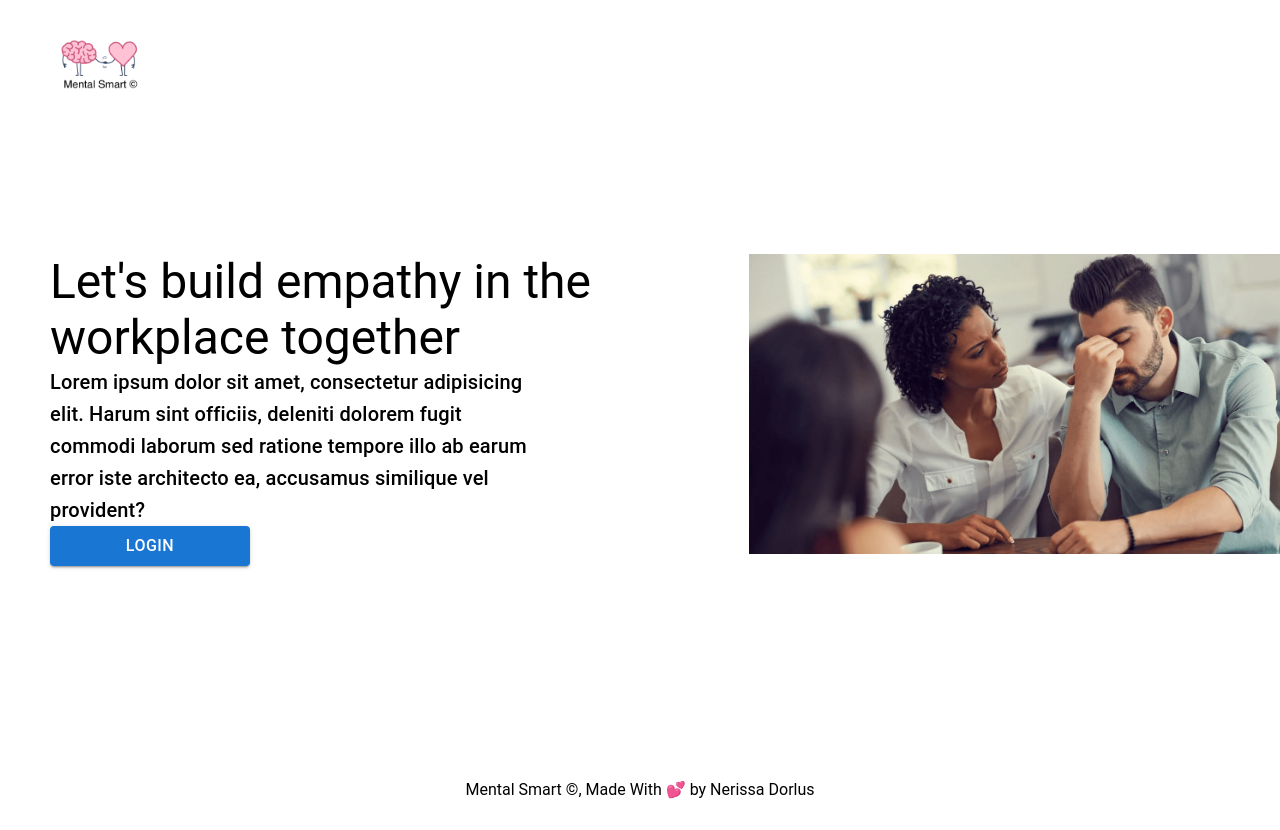
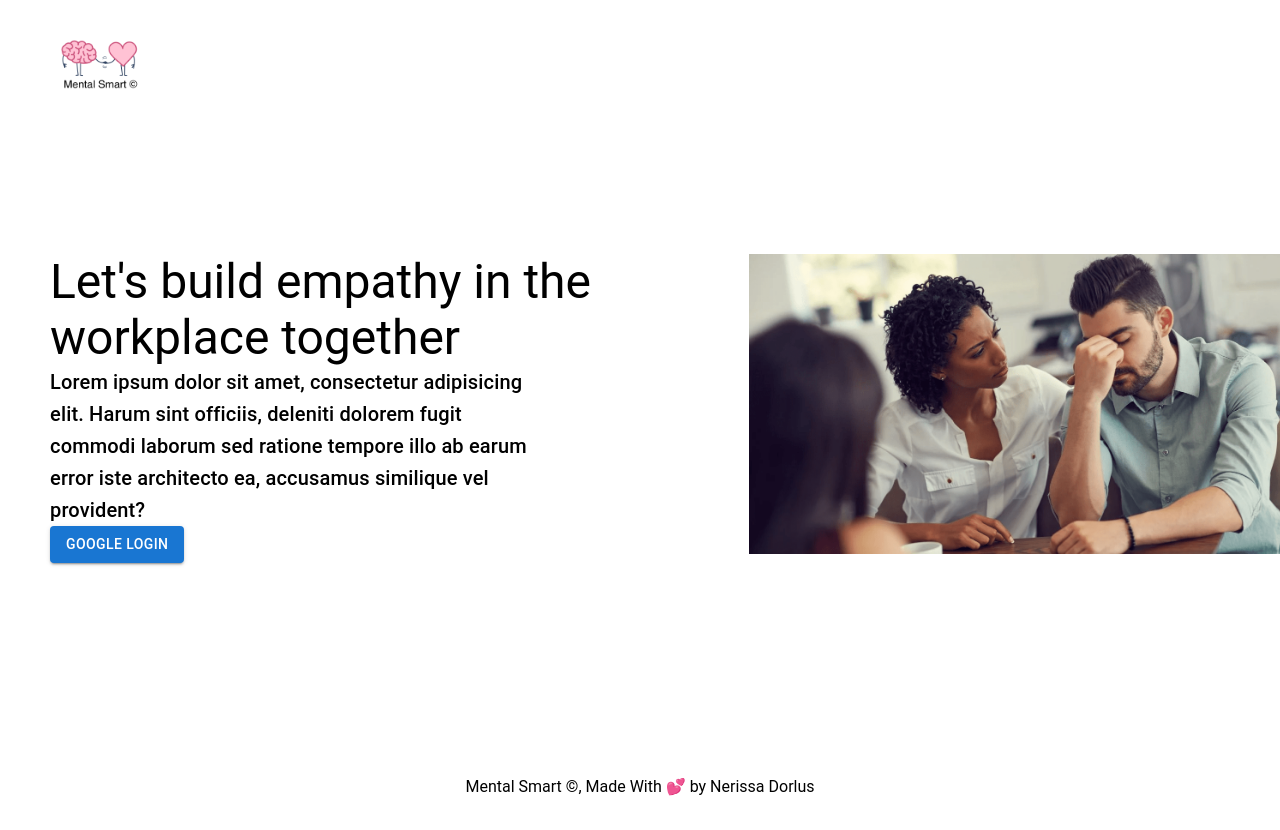
Before and after one commit to NerissaDorlus/mental-smart-frontend, a React (Create React App) app: page / in a window 1280 px wide. Shown: the top 830 px of the page. Built offline with nearby package versions, Linux system fonts and the light colour scheme; no server answers.

Commit message:
added google auth and login button to landing page

```diff
--- a/src/components/AddJournal.jsx
+++ b/src/components/AddJournal.jsx
@@ -8,8 +8,6 @@ import { useState } from "react";
 import Radio from "@mui/material/Radio";
 import RadioGroup from "@mui/material/RadioGroup";
 import FormControlLabel from "@mui/material/FormControlLabel";
-// import FormControl from "@mui/material/FormControl";
-// import FormLabel from "@mui/material/FormLabel";
 import { useNavigate } from "react-router-dom";
 import { Button, Grid } from "@mui/material";
 import SendIcon from '@mui/icons-material/Send';
@@ -77,9 +75,7 @@ const AddJournal = () => {
             />
             {console.log(feeling)}
           </Grid>
-        {/* </div> */}
 
-        {/* <FormControl> */}
         <p className="talkTo">Want to talk about it?</p>
         <RadioGroup
           row
@@ -91,23 +87,21 @@ const AddJournal = () => {
         >
           <FormControlLabel value="No" control={<Radio />} label="No" />
           <FormControlLabel
-            value="to HR"
+            value="to Manager"
             control={<Radio />}
             label="to Manager"
           />
           <FormControlLabel
             value="to HR"
             control={<Radio />}
-            label="to Manager"
+            label="to HR"
           />
           {console.log(willTalkTo)}
         </RadioGroup>
-        {/* </FormControl>  */}
         <Grid container className="submit">
           <Grid item xs={5}>
           </Grid>
           <Grid item xs={2}>
-            {/* <Item> */}
               <Button
                 onClick={() => handleSubmit()}
                 variant="contained"
@@ -115,7 +109,6 @@ const AddJournal = () => {
               >
                 Submit Journal
               </Button>
-            {/* </Item> */}
           </Grid>
           <Grid item xs={5}>
             {/* <Item>xs=8</Item> */}
--- a/src/components/Landing.jsx
+++ b/src/components/Landing.jsx
@@ -1,9 +1,11 @@
-import { Button, Grid, Typography } from "@mui/material";
+import {Grid, Typography } from "@mui/material";
 import  empathy from "../assets/empathy.png"
 import { Box } from "@mui/system";
 import Footer from "../common/Footer";
 import logo1 from "../assets/logo1.png"
 import "../styles/landing.css"
+import LoginButton from "../components/LoginButton";
+
 
 const Landing = () => {
 
@@ -22,14 +24,15 @@ const Landing = () => {
 
             </Typography>
             <div>
-            <Button
+            <LoginButton />
+            {/* <Button
               className="login-btn"
               variant="contained"
               color="primary"
               sx={{ width: '200px', fontSize: '16px' }}
             >
               Login
-            </Button>
+            </Button> */}
             </div>
           </Grid>
           <Grid item xs={12} md={5}>
--- /dev/null
+++ b/src/components/LoginButton.jsx
@@ -0,0 +1,42 @@
+import app from "../secret/secret.js"
+import {getAuth, GoogleAuthProvider, signInWithPopup} from "firebase/auth";
+import { UserContext } from "../context/ContextProvider.jsx";
+import { useNavigate } from "react-router-dom";
+import { useContext } from "react";
+import { Button } from "@mui/material";
+// import { initializeApp } from "firebase/app";
+
+
+const connectAuth = () => {
+    // const app = initializeApp(firebaseConfig);
+    return getAuth(app);
+}
+
+const LoginButton = () => {
+    const navigate = useNavigate();
+
+    const {setUser} = useContext(UserContext)
+
+
+    function handleGoogleLogin() {
+
+        const auth = connectAuth();
+        const provider = new GoogleAuthProvider();
+
+        signInWithPopup(auth, provider)
+        .then((res) => {
+            setUser(res.user);
+            navigate("/add-journal");
+        })
+        .catch(console.error)
+    }
+
+    return(
+
+        <Button variant="contained" onClick={handleGoogleLogin} >Google Login</Button>
+
+    )
+
+}
+
+export default LoginButton;
--- a/src/components/TeamView.jsx
+++ b/src/components/TeamView.jsx
@@ -58,10 +58,6 @@ const TeamView = () => {
            </Container>
          )}
                <Button variant="contained" onClick={() => navigate("/add-journal")}>Return to journal</Button>
-
-          {/* <button type="button" variant="contained" onClick={() => navigate("/add-journal")}>
-        Add Journal
-      </button>     */}
       <Footer  />
        </>
      );
--- a/src/components/UserJournals.jsx
+++ b/src/components/UserJournals.jsx
@@ -1,5 +1,9 @@
 import Journal from "./Journal";
 import "../styles/userjournal.css"
+
+
+
+
 
 const UserJournals  = ({journals, userEmail}) => {
     return (
@@ -12,8 +16,6 @@ const UserJournals  = ({journals, userEmail}) => {
                     return <Journal key={journal.id} journal={journal}/>
 
                 })}
-
-
         </div>
     )
 }
--- a/src/styles/landing.css
+++ b/src/styles/landing.css
@@ -8,6 +8,7 @@
     margin-top: 150px;
     margin-bottom: 200px;
   }
+
   .landingsub{
     inline-size: 500px;
     overflow-wrap: break-word;
--- a/src/styles/userjournal.css
+++ b/src/styles/userjournal.css
@@ -1,7 +1,8 @@
+
 
   .userjournal{
     border: 2px solid black;
     border-radius: 25px;
     padding: 75px;
-    /* justify-content: space-evenly; */
-  }
+    justify-content: space-evenly;
+   }
```
Also changed, not shown: src/App.js (+4 -10 lines).
